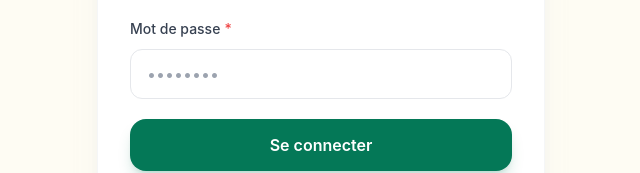
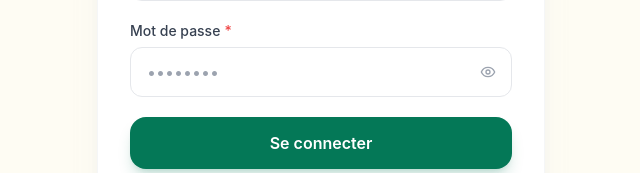
Before and after one commit to Megaslach/smartbudget-travel, a Next.js app in the folder frontend/: page /login in a window 1280 px wide. Shown: the part 415-588 px from the top of the page, without its empty margins (319-959 px from the left). Built offline with nearby package versions, Linux system fonts and the light colour scheme.

Commit message:
feat: show/hide password toggle on all password inputs

```diff
--- a/frontend/src/components/atoms/Input.tsx
+++ b/frontend/src/components/atoms/Input.tsx
@@ -1,24 +1,43 @@
 'use client';
 
-import { InputHTMLAttributes, forwardRef } from 'react';
+import { InputHTMLAttributes, forwardRef, useState } from 'react';
+import { Eye, EyeOff } from 'lucide-react';
 
 interface InputProps extends InputHTMLAttributes<HTMLInputElement> {
   error?: string;
 }
 
-const Input = forwardRef<HTMLInputElement, InputProps>(({ error, className = '', ...props }, ref) => {
+const Input = forwardRef<HTMLInputElement, InputProps>(({ error, className = '', type, ...props }, ref) => {
+  const [visible, setVisible] = useState(false);
+  const isPassword = type === 'password';
+  const effectiveType = isPassword && visible ? 'text' : type;
+
+  const baseClass = `
+    w-full px-4 py-3 rounded-xl border bg-white text-gray-900
+    placeholder:text-gray-400 transition-all duration-200
+    focus:outline-none focus:ring-2 focus:ring-primary-500 focus:border-transparent
+    ${isPassword ? 'pr-11' : ''}
+    ${error ? 'border-red-400 focus:ring-red-500' : 'border-gray-200 hover:border-gray-300'}
+    ${className}
+  `;
+
+  if (!isPassword) {
+    return <input ref={ref} type={type} className={baseClass} {...props} />;
+  }
+
   return (
-    <input
-      ref={ref}
-      className={`
-        w-full px-4 py-3 rounded-xl border bg-white text-gray-900
-        placeholder:text-gray-400 transition-all duration-200
-        focus:outline-none focus:ring-2 focus:ring-primary-500 focus:border-transparent
-        ${error ? 'border-red-400 focus:ring-red-500' : 'border-gray-200 hover:border-gray-300'}
-        ${className}
-      `}
-      {...props}
-    />
+    <div className="relative">
+      <input ref={ref} type={effectiveType} className={baseClass} {...props} />
+      <button
+        type="button"
+        onClick={() => setVisible((v) => !v)}
+        aria-label={visible ? 'Masquer le mot de passe' : 'Afficher le mot de passe'}
+        tabIndex={-1}
+        className="absolute right-3 top-1/2 -translate-y-1/2 p-1 text-gray-400 hover:text-gray-700 transition-colors"
+      >
+        {visible ? <EyeOff className="h-4 w-4" /> : <Eye className="h-4 w-4" />}
+      </button>
+    </div>
   );
 });
 
```
